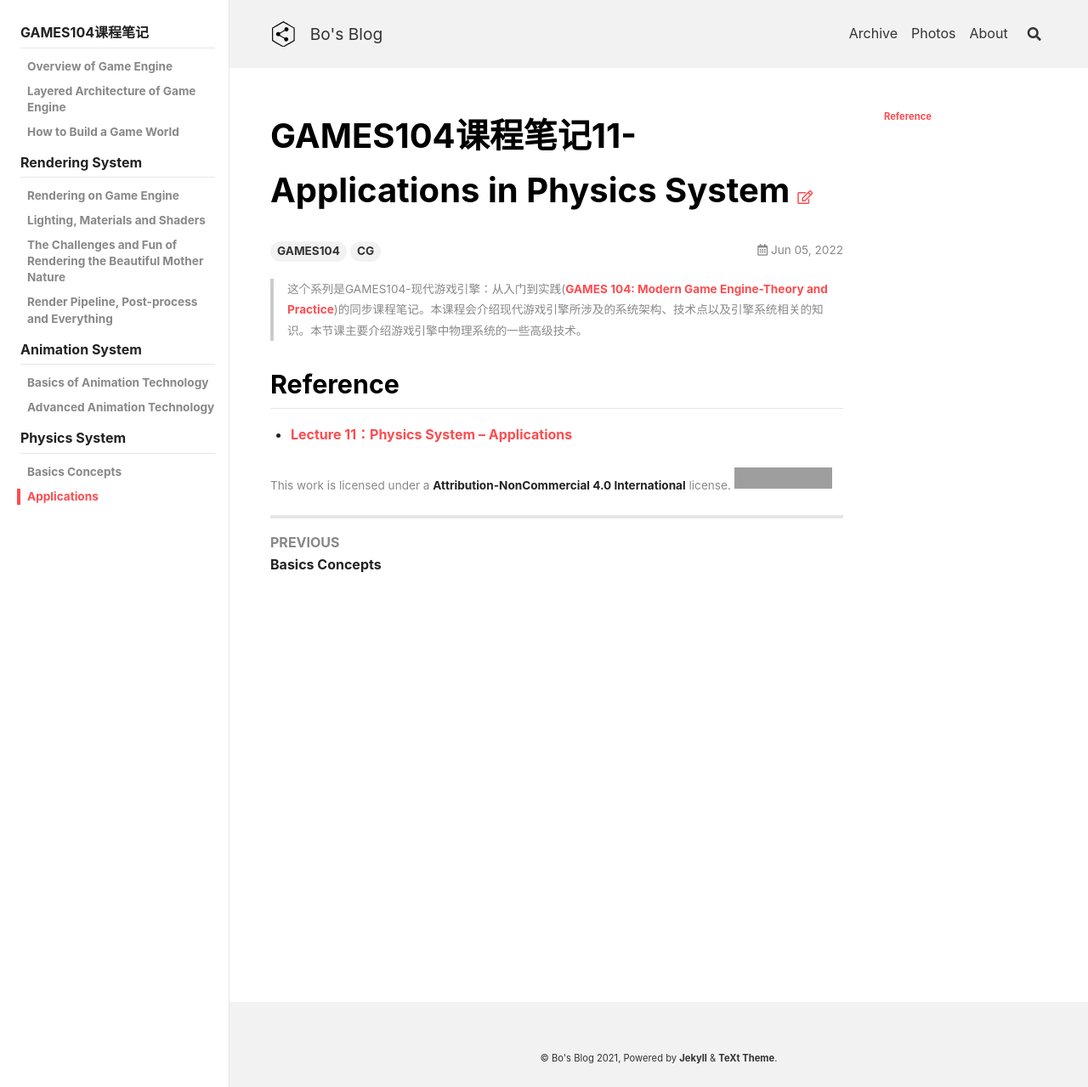
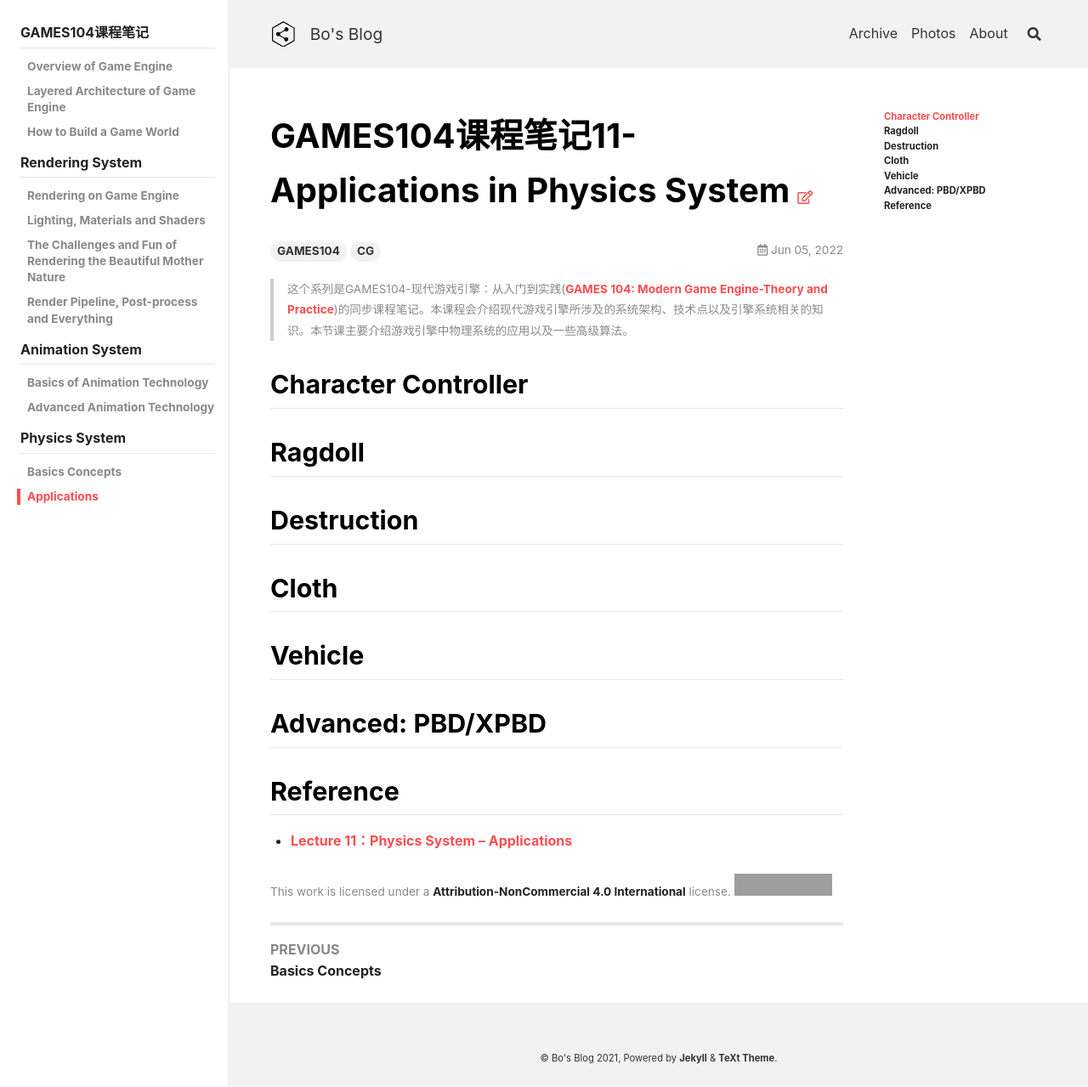
Before and after one commit to peng00bo00/peng00bo00_previous_blog, a Jekyll site: the page built from _posts/2022-06-05-GAMES104-NOTES-11.md, in a window 1280 px wide. Shown: the whole page at 85% size. Built offline with Jekyll 4.4.1, drawn with Linux system fonts in a browser that asks for light colours; nearby versions of some CDN libraries; grey boxes are pictures that could not be loaded.

Commit message:
Update 2022-06-05-GAMES104-NOTES-11.md

```diff
--- a/_posts/2022-06-05-GAMES104-NOTES-11.md
+++ b/_posts/2022-06-05-GAMES104-NOTES-11.md
@@ -9,8 +9,20 @@
   nav: GAMES104
 ---
 
-> 这个系列是GAMES104-现代游戏引擎：从入门到实践([GAMES 104: Modern Game Engine-Theory and Practice](https://games104.boomingtech.com/en/))的同步课程笔记。本课程会介绍现代游戏引擎所涉及的系统架构、技术点以及引擎系统相关的知识。本节课主要介绍游戏引擎中物理系统的一些高级技术。
+> 这个系列是GAMES104-现代游戏引擎：从入门到实践([GAMES 104: Modern Game Engine-Theory and Practice](https://games104.boomingtech.com/en/))的同步课程笔记。本课程会介绍现代游戏引擎所涉及的系统架构、技术点以及引擎系统相关的知识。本节课主要介绍游戏引擎中物理系统的应用以及一些高级算法。
 <!--more-->
+
+## Character Controller
+
+## Ragdoll
+
+## Destruction
+
+## Cloth
+
+## Vehicle
+
+## Advanced: PBD/XPBD
 
 ## Reference
 
```
